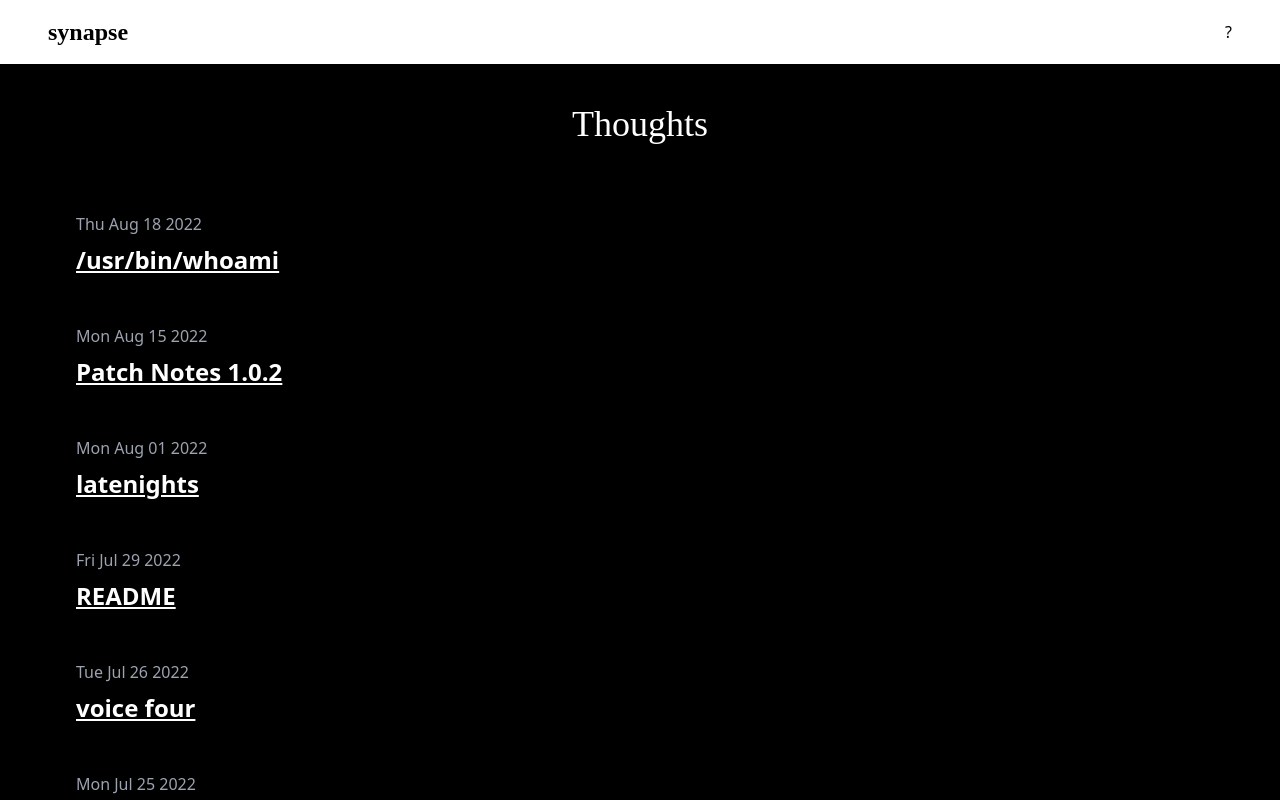
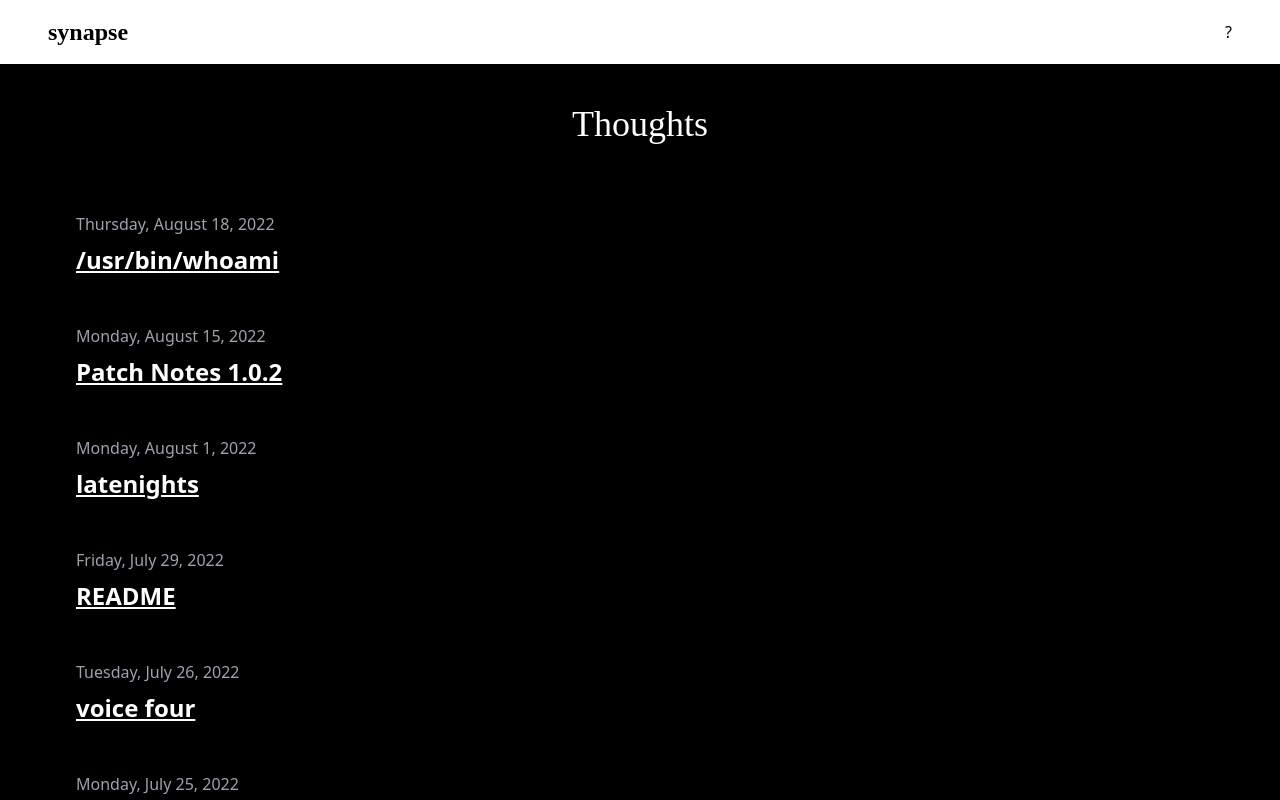
Before and after one commit to darkhist/synapse, a Next.js app: page / in a window 1280 px wide. Shown: the top 800 px of the page. Built offline with nearby package versions, Linux system fonts and the light colour scheme; a web font is replaced by a local one.

Commit message:
fix: improve timestamps

```diff
--- a/components/List.tsx
+++ b/components/List.tsx
@@ -11,7 +11,9 @@ const List = ({ thoughts }: Props) => (
             <Link key={slug} href={`/thoughts/${slug}`}>
               <li className="flex flex-col md:px-10 py-5 cursor-pointer hover:bg-[#ffffff0f] hover:translate-x-1">
                 <div className="text-l text-gray-400 mx-5">
-                  {new Date(date).toDateString()}
+                  {new Intl.DateTimeFormat("en-US", {
+                    dateStyle: "full",
+                  }).format(new Date(date))}
                 </div>
                 <div className="px-5 py-2">
                   <a className="text-xl md:text-2xl text-left font-bold underline">
```
